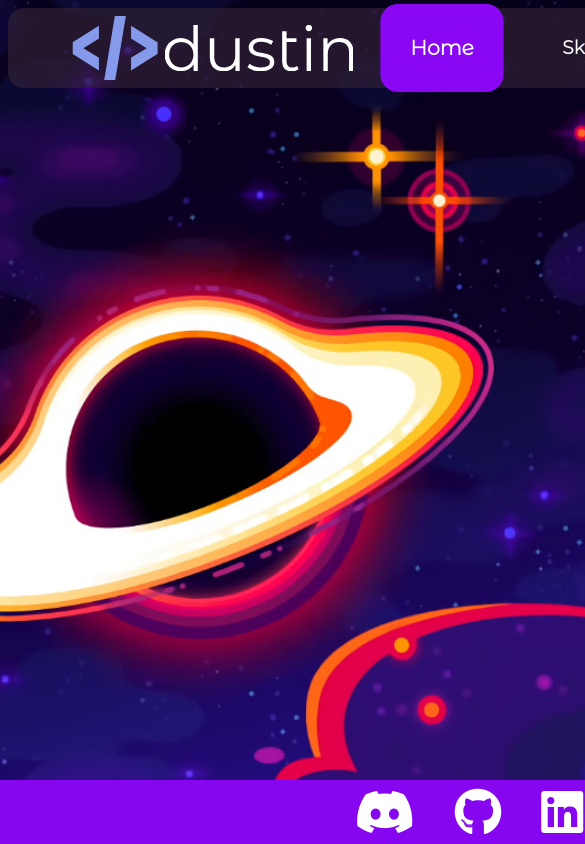
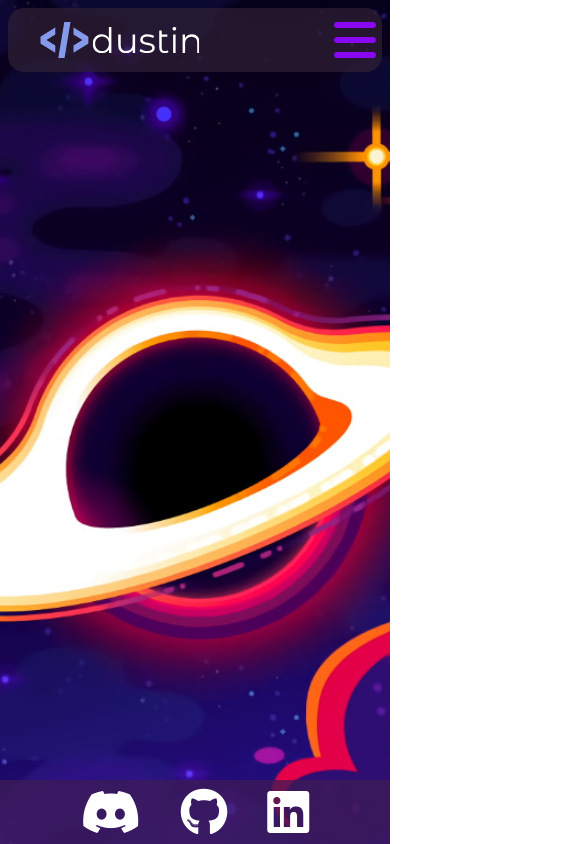
Before and after one commit to Scynes/react-portfolio, a React (Create React App) app: page / in a window 390 px wide. Shown: the top 844 px of the page, 585 px wide, since content can reach past the window. Built offline with nearby package versions, Linux system fonts and the light colour scheme; a web font is replaced by a local one.

Commit message:
wip: hamburger menu for mobile viewport on navigation

```diff
--- a/src/assets/index.css
+++ b/src/assets/index.css
@@ -30,6 +30,7 @@ body {
     background-image: url('./images/background.jpeg');
     background-size: cover;
     background-position: center;
+    background-repeat: no-repeat;
     overflow: hidden;
 }
 
@@ -43,6 +44,10 @@ h1 {
  * ------------- */
 .fc-primary {
     color: var(--font-color-primary);
+}
+
+.pointer {
+    cursor: pointer;
 }
 
 /* ---------- *
@@ -75,7 +80,7 @@ footer {
     gap: 2.5rem;
     min-height: 4rem;
     background-color: var(--background-color-primary);
-    animation: footer-alert 20s infinite;
+    animation: footer-alert 10s infinite;
 }
 
 a:is(.nav-item) {
@@ -116,6 +121,33 @@ a:is(.active) {
     padding-left: 4rem;
 }
 
+.fa-bars {
+    font-size: 3rem;
+    color: var(--background-color-secondary);
+}
+
+.hamburger {
+    display: none;
+    background-color: rgba(255, 255, 255, 0);
+    border: none;
+}
+
+@media screen and (max-width: 480px) {
+
+    #nav-items {
+        display: none;
+    }
+
+    .hamburger {
+        display: block;
+    }
+
+    #navigation-bar > img {
+        width: 12rem;
+        padding-left: 2rem;
+    }
+}
+
 @keyframes footer-alert {
 
     0% {
--- a/src/components/navigation/NavigationBar.js
+++ b/src/components/navigation/NavigationBar.js
@@ -4,8 +4,12 @@ import logo from '../../assets/images/logo.svg'
 
 const NavigationBar = () => {
     return(
-        <nav id="navigation-bar" className="flex align-center justify-end">
+        <nav id={'navigation-bar'} className={'flex align-center'}>
             <img src={logo} alt="" />
+            <button className={'hamburger pointer'}>
+                <i class="fa-solid fa-bars"></i>
+            </button>
+            <div id={'nav-items'} className={'flex'}>
                 <NavLink className={'nav-item fc-primary'} to={''}>
                     <h3>Home</h3>
                 </NavLink>
@@ -18,6 +22,7 @@ const NavigationBar = () => {
                 <NavLink className={'nav-item fc-primary'} to={'contact'}>
                     <h3>Contact</h3>
                 </NavLink>
+            </div>
         </nav>
     )
 }
```
Lines whose indentation alone changed are shown as unchanged.
